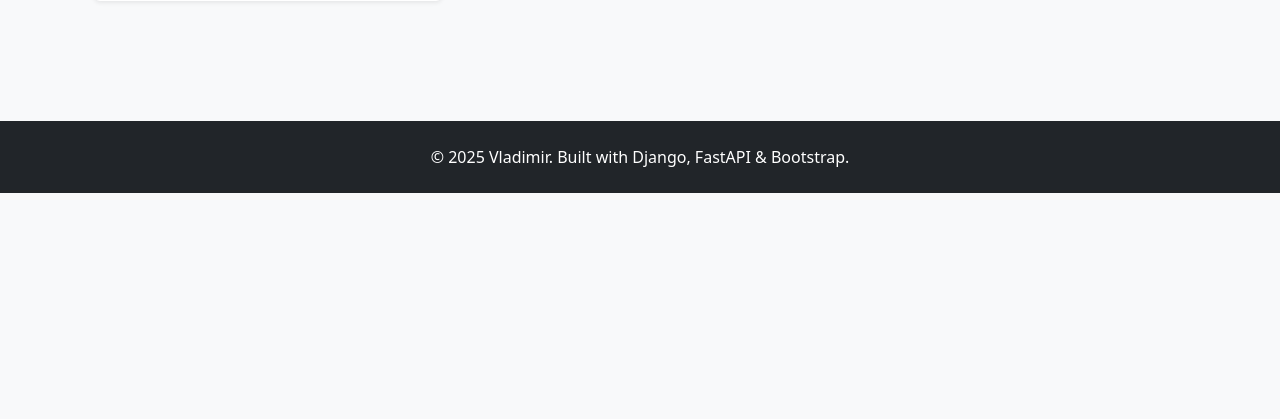
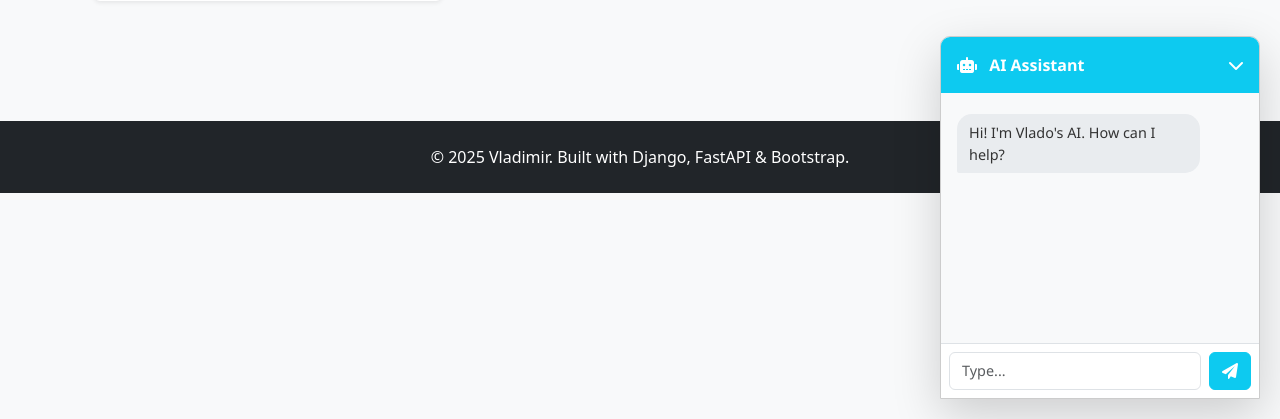
Before and after one commit to Veselin15/Web_Portfolio, a Django app: template templates/portfolio/project_detail.html in a window 1280 px wide. Shown: the part 381-800 px from the top of the page. Run offline with Django 5.2, Linux system fonts and the light colour scheme; the template is opened without the code that fills it, so the values that code supplies are empty; parts of the project's set-up code (start-up, migrations or seed data) failed here and were passed over.

Commit message:
basic floating widget chat bot window

```diff
--- /dev/null
+++ b/static/portfolio/css/chat_bot.css
@@ -0,0 +1,68 @@
+/* --- FLOATING CHAT WIDGET --- */
+
+.chat-widget {
+    position: fixed;
+    bottom: 20px;
+    right: 20px; /* Bottom Left corner */
+    width: 320px;
+    background-color: #fff;
+    border-radius: 10px 10px 0 0;
+    z-index: 10000; /* Always on top */
+    overflow: hidden;
+    font-family: 'Segoe UI', sans-serif;
+    border: 1px solid #ccc;
+}
+
+.chat-header {
+    cursor: pointer;
+    user-select: none;
+    transition: background-color 0.3s;
+}
+
+.chat-header:hover {
+    filter: brightness(0.9);
+}
+
+/* Container for body and input to be toggled */
+.chat-body-container {
+    display: block; /* Default: Visible */
+    transition: all 0.3s ease-in-out;
+}
+
+/* Minimized State Class (we will toggle this via JS) */
+.chat-widget.minimized .chat-body-container {
+    display: none;
+}
+
+.chat-window {
+    height: 250px;
+    overflow-y: auto;
+    font-size: 0.9rem;
+}
+
+.chat-input-area input {
+    font-size: 0.9rem;
+}
+
+/* Message Bubbles */
+.msg {
+    padding: 8px 12px;
+    margin: 5px 0;
+    border-radius: 15px;
+    max-width: 85%;
+    width: fit-content;
+    word-wrap: break-word;
+}
+
+.msg.user {
+    background: #0dcaf0; /* Bootstrap info color */
+    color: white;
+    margin-left: auto;
+    border-bottom-right-radius: 2px;
+}
+
+.msg.bot {
+    background: #e9ecef;
+    color: #333;
+    border-bottom-left-radius: 2px;
+}
--- a/static/portfolio/style.css
+++ b/static/portfolio/css/style.css
@@ -1,4 +1,4 @@
-/* Custom CSS Overrides */
+@import "chat_bot.css";
 
 body {
     background-color: #f8f9fa; /* Light grey background */
--- /dev/null
+++ b/static/portfolio/js/chat_bot.js
@@ -0,0 +1,83 @@
+// Toggle Chat Widget (Minimize/Maximize)
+function toggleChat() {
+    const widget = document.getElementById('chat-widget');
+    const icon = document.getElementById('chat-icon');
+
+    // Toggle the 'minimized' class on the main wrapper
+    widget.classList.toggle('minimized');
+
+    // Change icon based on state
+    if (widget.classList.contains('minimized')) {
+        icon.classList.remove('fa-chevron-down');
+        icon.classList.add('fa-chevron-up');
+    } else {
+        icon.classList.remove('fa-chevron-up');
+        icon.classList.add('fa-chevron-down');
+    }
+}
+
+// Allow sending message with "Enter" key
+function handleEnter(event) {
+    if (event.key === 'Enter') {
+        sendMessage();
+    }
+}
+
+async function sendMessage() {
+    const inputField = document.getElementById('user-input');
+    const chatWindow = document.getElementById('chat-window');
+    const message = inputField.value.trim();
+
+    if (!message) return;
+
+    // Show User Message
+    chatWindow.innerHTML += `<div class="msg user">${message}</div>`;
+    inputField.value = '';
+    chatWindow.scrollTop = chatWindow.scrollHeight;
+
+    // Call API
+    try {
+        // Show temporary thinking bubble
+        const tempId = `temp-${Date.now()}`;
+        chatWindow.innerHTML += `<div class="msg bot" id="${tempId}"><i>Thinking...</i></div>`;
+        chatWindow.scrollTop = chatWindow.scrollHeight;
+
+        const response = await fetch(`http://localhost:8001/api/chat?message=${encodeURIComponent(message)}`, {
+            method: 'POST'
+        });
+        const data = await response.json();
+        const taskId = data.task_id;
+
+        // Start Polling for result
+        pollResult(taskId, tempId);
+
+    } catch (error) {
+        console.error(error);
+        chatWindow.innerHTML += `<div class="msg bot" style="color:red;">Error connecting to API.</div>`;
+    }
+}
+
+async function pollResult(taskId, tempMsgId) {
+    const tempMsg = document.getElementById(tempMsgId);
+    if (!tempMsg) return;
+
+    const interval = setInterval(async () => {
+        try {
+            const res = await fetch(`http://localhost:8001/api/status/${taskId}`);
+            const data = await res.json();
+
+            if (data.status === 'Done') {
+                tempMsg.innerHTML = data.result;
+                tempMsg.style.fontStyle = 'normal';
+                clearInterval(interval);
+
+                // Scroll to bottom again after receiving message
+                const chatWindow = document.getElementById('chat-window');
+                chatWindow.scrollTop = chatWindow.scrollHeight;
+            }
+        } catch (e) {
+            console.error("Polling error", e);
+            clearInterval(interval);
+        }
+    }, 1000);
+}
--- a/static/portfolio/script.js
+++ /dev/null
@@ -1,53 +0,0 @@
-/* portfolio/static/portfolio/script.js */
-
-async function sendMessage() {
-    const inputField = document.getElementById('user-input');
-    const chatWindow = document.getElementById('chat-window');
-    const message = inputField.value;
-
-    if (!message) return;
-
-    // Show User Message
-    chatWindow.innerHTML += `<div class="msg user">${message}</div>`;
-    inputField.value = '';
-    chatWindow.scrollTop = chatWindow.scrollHeight;
-
-    // Call API
-    try {
-        const response = await fetch(`http://localhost:8001/api/chat?message=${encodeURIComponent(message)}`, {
-            method: 'POST'
-        });
-        const data = await response.json();
-        const taskId = data.task_id;
-
-        chatWindow.innerHTML += `<div class="msg bot" id="temp-${taskId}"><i>Thinking...</i></div>`;
-        chatWindow.scrollTop = chatWindow.scrollHeight;
-
-        // Start Polling
-        pollResult(taskId);
-
-    } catch (error) {
-        console.error(error);
-        chatWindow.innerHTML += `<div class="msg bot" style="color:red;">Error connecting to API.</div>`;
-    }
-}
-
-async function pollResult(taskId) {
-    const tempMsg = document.getElementById(`temp-${taskId}`);
-
-    const interval = setInterval(async () => {
-        try {
-            const res = await fetch(`http://localhost:8001/api/status/${taskId}`);
-            const data = await res.json();
-
-            if (data.status === 'Done') {
-                tempMsg.innerHTML = data.result;
-                tempMsg.style.fontStyle = 'normal';
-                clearInterval(interval);
-            }
-        } catch (e) {
-            console.error("Polling error", e);
-            clearInterval(interval);
-        }
-    }, 1000);
-}
--- a/templates/portfolio/base.html
+++ b/templates/common/base.html
@@ -8,7 +8,7 @@
 
     <link href="https://cdn.jsdelivr.net/npm/bootstrap@5.3.0/dist/css/bootstrap.min.css" rel="stylesheet">
     <link rel="stylesheet" href="https://cdnjs.cloudflare.com/ajax/libs/font-awesome/6.0.0/css/all.min.css">
-    <link rel="stylesheet" href="{% static 'portfolio/style.css' %}">
+    <link rel="stylesheet" href="{% static 'portfolio/css/style.css' %}">
 </head>
 <body class="bg-light">
 
@@ -30,6 +30,8 @@
     </div>
 </nav>
 
+{% include "common/chat_bot.html" %}
+
 <main class="container mt-5 pt-5">
     {% block content %}
     {% endblock %}
@@ -40,6 +42,6 @@
 </footer>
 
 <script src="https://cdn.jsdelivr.net/npm/bootstrap@5.3.0/dist/js/bootstrap.bundle.min.js"></script>
-<script src="{% static 'portfolio/script.js' %}"></script>
+<script src="{% static 'portfolio/js/chat_bot.js' %}"></script>
 </body>
 </html>
--- /dev/null
+++ b/templates/common/chat_bot.html
@@ -0,0 +1,19 @@
+<div id="chat-widget" class="chat-widget shadow-lg">
+    <div class="chat-header bg-info text-white p-3 d-flex justify-content-between align-items-center" onclick="toggleChat()">
+        <div class="fw-bold"><i class="fas fa-robot me-2"></i> AI Assistant</div>
+        <i id="chat-icon" class="fas fa-chevron-down"></i>
+    </div>
+
+    <div id="chat-body-container" class="chat-body-container">
+        <div id="chat-window" class="chat-window p-3 bg-light">
+            <div class="msg bot">Hi! I'm Vlado's AI. How can I help?</div>
+        </div>
+
+        <div class="chat-input-area p-2 bg-white border-top d-flex">
+            <input type="text" id="user-input" class="form-control me-2" placeholder="Type..." onkeypress="handleEnter(event)">
+            <button class="btn btn-info text-white" onclick="sendMessage()">
+                <i class="fas fa-paper-plane"></i>
+            </button>
+        </div>
+    </div>
+</div>
--- a/templates/portfolio/project_detail.html
+++ b/templates/portfolio/project_detail.html
@@ -1,4 +1,4 @@
-{% extends 'portfolio/base.html' %}
+{% extends 'portfolio/../common/base.html' %}
 
 {% block title %}{{ project.title }} | Vlado.Dev{% endblock %}
 
```
Also changed, not shown: templates/portfolio/index.html (+3 -19 lines).
